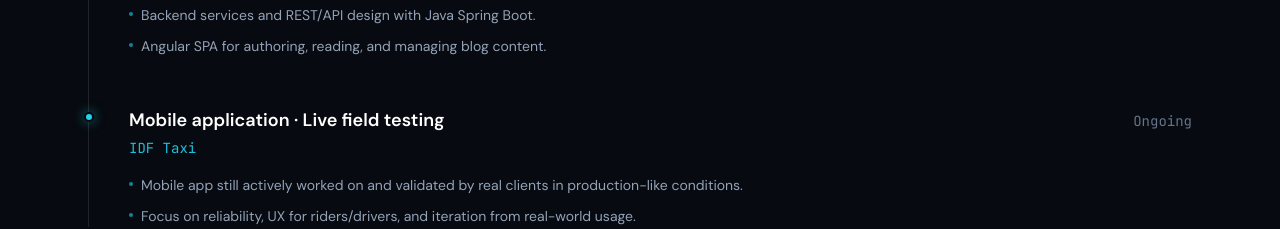
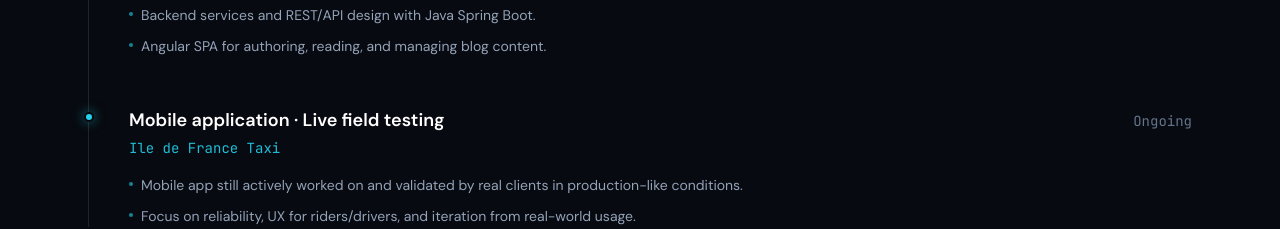
Before and after one commit to Youssefhajjaoui/Portfolio, a React (Vite) app: page / in a window 1280 px wide. Shown: the part 2320-2549 px from the top of the page. Built offline with nearby package versions, Linux system fonts and the light colour scheme.

Commit message:
another commit

```diff
--- a/src/data/content.ts
+++ b/src/data/content.ts
@@ -125,7 +125,7 @@ export const experience: ExperienceItem[] = [
     ],
   },
   {
-    company: "IDF Taxi",
+    company: "Ile de France Taxi",
     period: "Ongoing",
     title: "Mobile application · Live field testing",
     points: [
```
